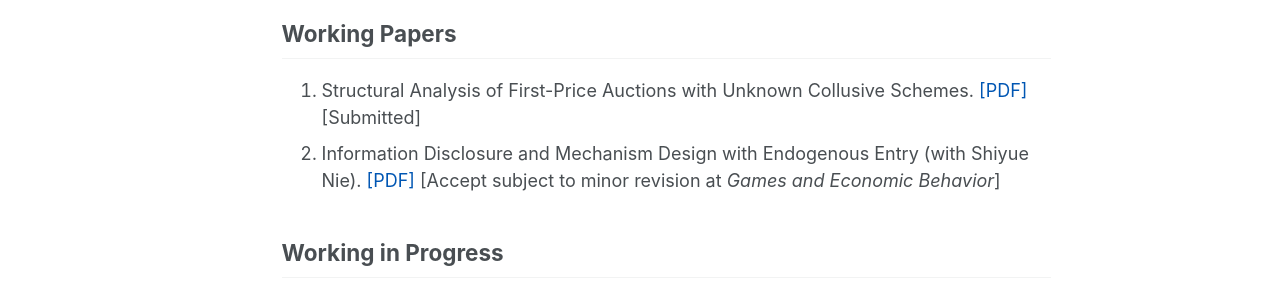
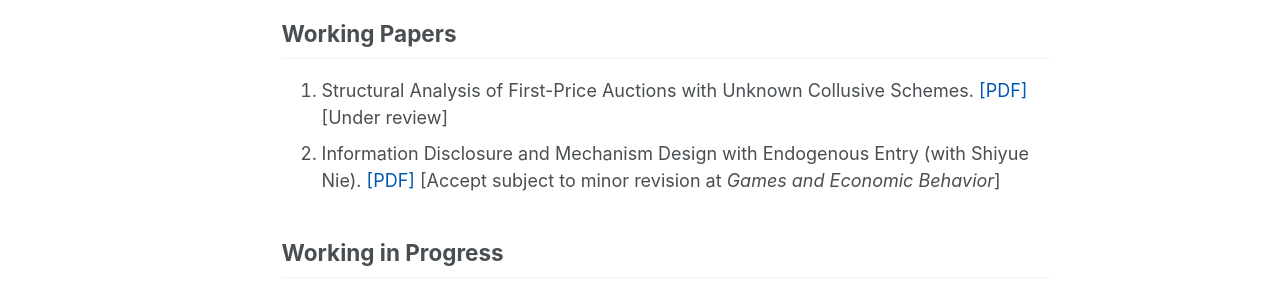
Before and after one commit to guoliuyi/lguo, a Jekyll site: the page built from _pages/about.md, in a window 1280 px wide and 1074 px high. Shown: the part 334-634 px from the top of the window. Built offline with Jekyll 4.4.1, drawn with Linux system fonts in a browser that asks for light colours; a script bundle is joined from its source files by our own code; library files that are not in the unit come from our copies.

Commit message:
Update about.md

```diff
--- a/_pages/about.md
+++ b/_pages/about.md
@@ -41,7 +41,7 @@ redirect_from:
     Structural Analysis of First-Price Auctions with Unknown Collusive Schemes.
     <a href="https://1drv.ms/b/c/038694cde8bba83d/IQCQWtDJK8cuQqLYX6NkgEC9AfEYsg-FKqssTOzt8hX3JRo" target="_blank" rel="noopener noreferrer"
        style="color:#0056b3; text-decoration:none;">[PDF]</a>
-    <span class="status">[Submitted]</span>
+    <span class="status">[Under review]</span>
   </li>
   <li>
     Information Disclosure and Mechanism Design with Endogenous Entry (with Shiyue Nie).
```
